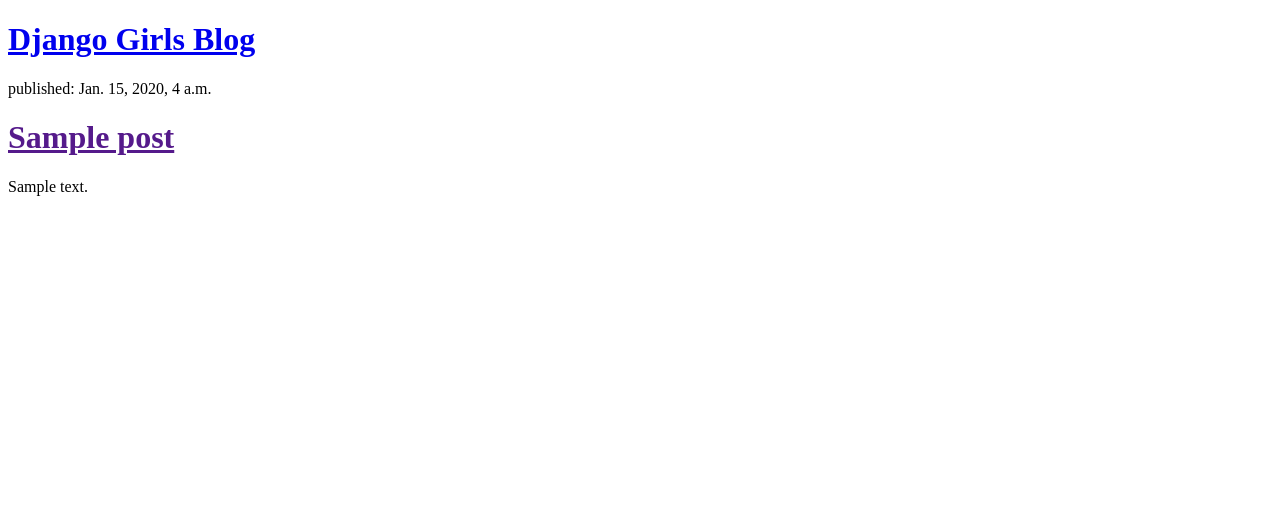
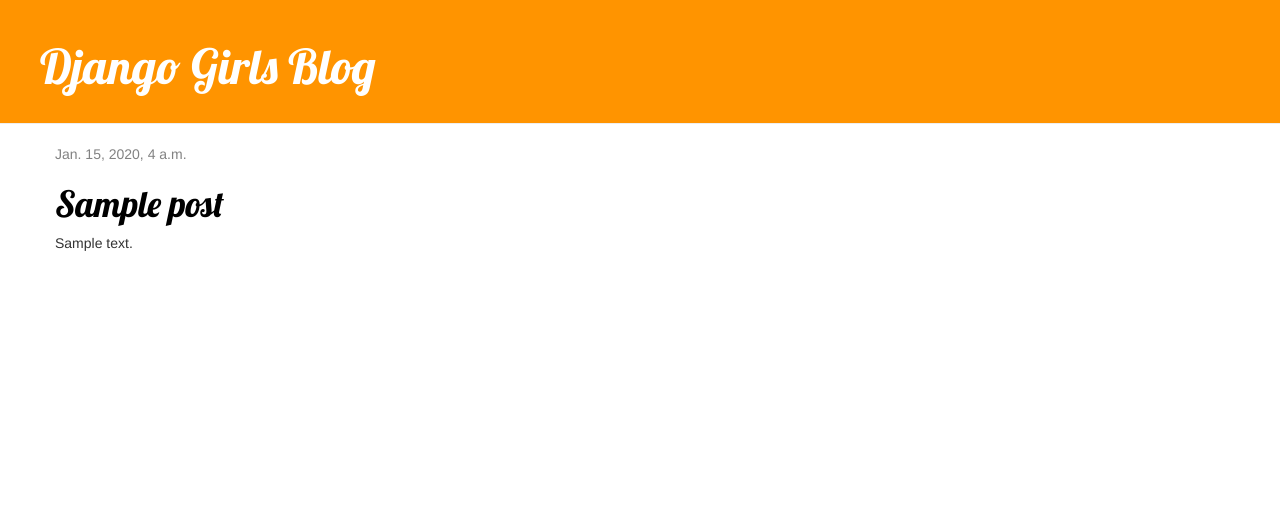
Before and after one commit to OmarLeon/my-first-blog, a Django app: template blog/templates/blog/post_list.html in a window 1280 px wide. Shown: the top 523 px of the page. Run offline with Django 3.2, Linux system fonts and the light colour scheme; the template is opened without the code that fills it: values that come from a table or form of the project are taken from there, others are empty; tables that the repository leaves empty hold one stand-in row (values such as "Sample post"); some libraries are stand-ins or nearby versions.

Commit message:
commit con el css y urls

```diff
--- /dev/null
+++ b/blog/static/css/blog.css
@@ -0,0 +1,46 @@
+.page-header {
+    background-color: #ff9400;
+    margin-top: 0;
+    padding: 20px 20px 20px 40px;
+}
+
+.page-header h1, .page-header h1 a, .page-header h1 a:visited, .page-header h1 a:active {
+    color: #ffffff;
+    font-size: 36pt;
+    text-decoration: none;
+}
+
+.content {
+    margin-left: 40px;
+}
+
+h1, h2, h3, h4 {
+    font-family: 'Lobster', cursive;
+}
+
+.date {
+    color: #828282;
+}
+
+.save {
+    float: right;
+}
+
+.post-form textarea, .post-form input {
+    width: 100%;
+}
+
+.top-menu, .top-menu:hover, .top-menu:visited {
+    color: #ffffff;
+    float: right;
+    font-size: 26pt;
+    margin-right: 20px;
+}
+
+.post {
+    margin-bottom: 70px;
+}
+
+.post h1 a, .post h1 a:visited {
+    color: #000000;
+}
--- /dev/null
+++ b/blog/templates/blog/base.html
@@ -0,0 +1,24 @@
+<!DOCTYPE html>
+{% load staticfiles %} <!-- le dice al Django que utliice lo que se encuentra dentro del directorio static-->
+<html>
+<link rel="stylesheet" href="//maxcdn.bootstrapcdn.com/bootstrap/3.2.0/css/bootstrap.min.css">
+<link rel="stylesheet" href="//maxcdn.bootstrapcdn.com/bootstrap/3.2.0/css/bootstrap-theme.min.css">
+<link rel="stylesheet" href="{% static 'css/blog.css' %}">
+<link href="//fonts.googleapis.com/css?family=Lobster&subset=latin,latin-ext" rel="stylesheet" type="text/css"> <!-- Api para el tipo de letra Lobster-->
+    <head>
+        <title>Django Fmat Camaras</title>
+    </head>
+    <body>
+    <div class="page-header">
+        <h1><a href="/">Django Girls Blog</a></h1>
+    </div>
+    <div class="content container">
+        <div class="row">
+            <div class="col-md-8">
+            {% block content %}
+            {% endblock %}
+            </div>
+        </div>
+    </div>
+</body>
+</html>
--- a/blog/templates/blog/post_list.html
+++ b/blog/templates/blog/post_list.html
@@ -1,20 +1,13 @@
-<!DOCTYPE html>
-<html>
-    <head>
-        <title>Django Girls blog</title>
-    </head>
-    <body>
+{% extends 'blog/base.html' %}
 
-<div>
-    <h1><a href="/">Django Girls Blog</a></h1>
-</div>
-
-{% for post in posts %}
-    <div>
-        <p>published: {{ post.published_date }}</p>
-        <h1><a href="">{{ post.title }}</a></h1>
-        <p>{{ post.text|linebreaksbr }}</p>
-    </div>
-{% endfor %}
-    </body>
-</html>
+{% block content %}
+    {% for post in posts %}
+        <div class="post">
+            <div class="date">
+                {{ post.published_date }}
+            </div>
+            <h1><a href="{% url 'post_detail' pk=post.pk %}">{{ post.title }}</a></h1>
+            <p>{{ post.text|linebreaksbr }}</p>
+        </div>
+    {% endfor %}
+{% endblock %}
--- a/blog/urls.py
+++ b/blog/urls.py
@@ -3,4 +3,5 @@ from . import views
 
 urlpatterns = [
     url(r'^$', views.post_list, name='post_list'),
+    url(r'^post/(?P<pk>\d+)/$', views.post_detail, name='post_detail'),
 ]
--- a/blog/views.py
+++ b/blog/views.py
@@ -2,9 +2,13 @@ from django.shortcuts import render
 from django.utils import timezone
 from .models import Post #el punto significa el mismo directorio, views y models están en el mismo directorio.
 # Post es el modelo de models.
+from django.shortcuts import render, get_object_or_404
 
 def post_list(request):
     posts= Post.objects.filter(published_date__lte=timezone.now()).order_by('published_date')
     return render(request, 'blog/post_list.html', {'posts':posts})
+def post_detail(request, pk):
+    post = get_object_or_404(Post, pk=pk)
+    return render(request, 'blog/post_detail.html', {'post': post})
 
 # Create your views here.
```
Also changed, not shown: blog/templates/blog/post_detail.html (added, +13 -0 lines).
